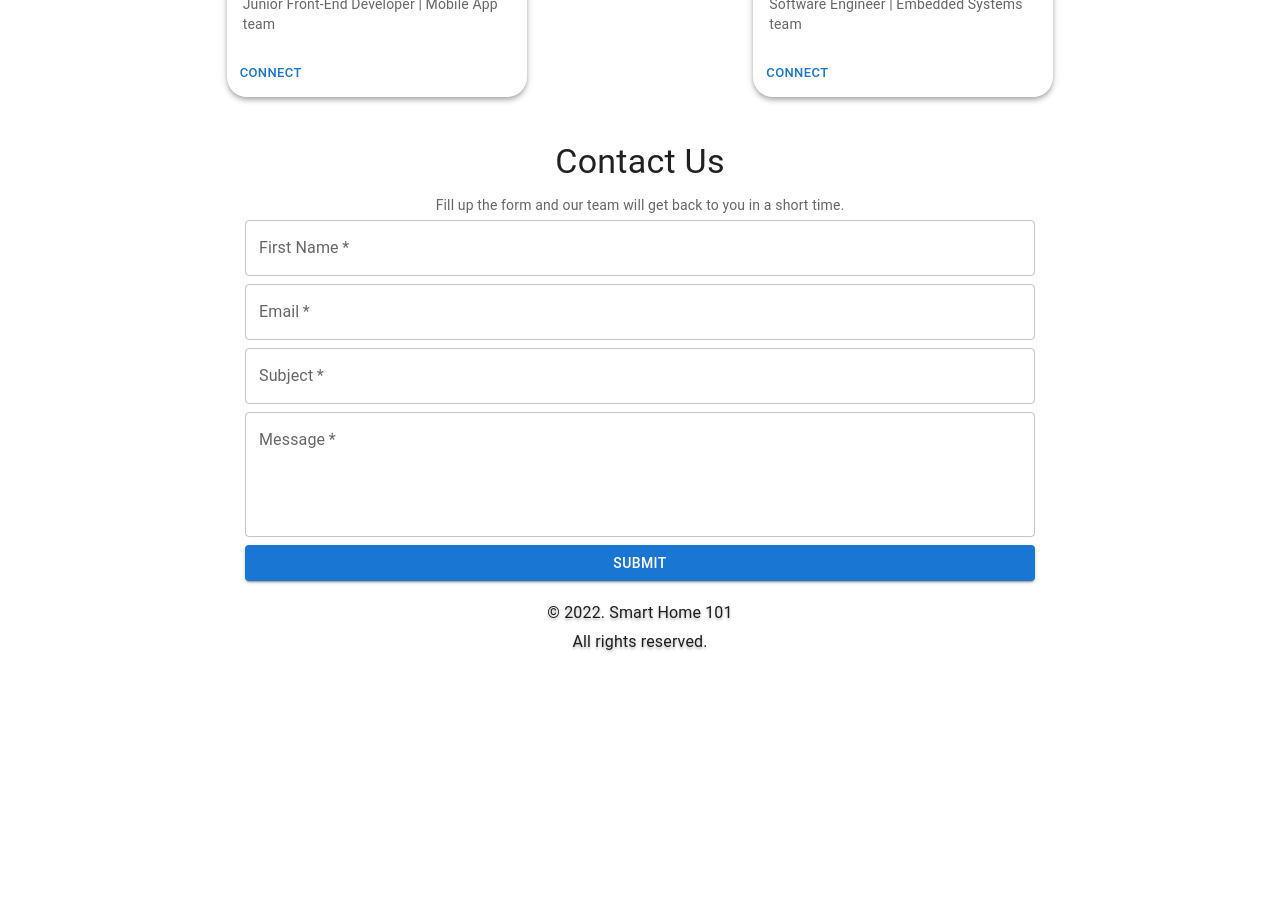
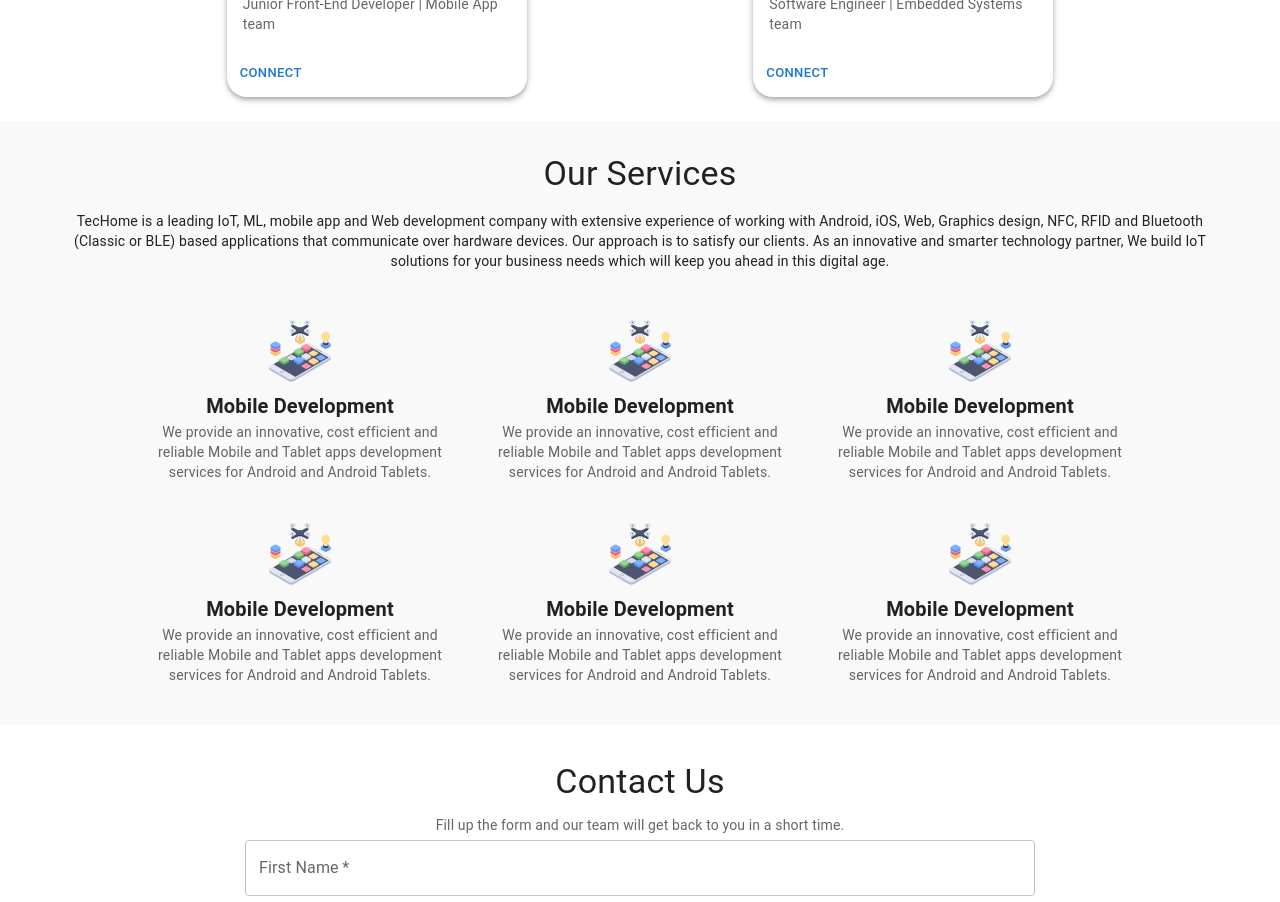
Before and after one commit to SmartHome101/smart-home-web-page, a React (Create React App) app: page /about in a window 1280 px wide. Shown: the part 2020-2922 px from the top of the page. Before the commit the page ends 2694 px from the top, so only its background shows below. Built offline with nearby package versions, Linux system fonts and the light colour scheme.

Commit message:
[WIP] add our services component

```diff
--- a/src/App.js
+++ b/src/App.js
@@ -214,7 +214,7 @@ const techHomeTeamData = [
   {
     id: 7,
     name: "Mahmoud Bebars",
-    about: "Software Engineer | AI Enthusiast\n Machine Learning team",
+    about: "Software Engineer | Machine Learning team",
     contactInfo: "https://www.linkedin.com/in/mahmoud-abdullah-723606204/",
     avatar: bebars,
   },
--- /dev/null
+++ b/src/components/Services/Services.js
@@ -0,0 +1,74 @@
+import { Fragment } from "react"
+import { Box, Container, Typography } from "@mui/material"
+import mobileDevelopment from '../../assests/app-development.png'
+
+const ServicesData =
+{
+    title: 'Our Services',
+    subtitle: 'TecHome is a leading IoT, ML, mobile app and Web development company with extensive experience of working with Android, iOS, Web, Graphics design, NFC, RFID and Bluetooth (Classic or BLE) based applications that communicate over hardware devices. Our approach is to satisfy our clients. As an innovative and smarter technology partner, We build IoT solutions for your business needs which will keep you ahead in this digital age.',
+    service: [
+        {
+            id: 1,
+            name: 'Mobile Development',
+            details: 'We provide an innovative, cost efficient and reliable Mobile and Tablet apps development services for Android and Android Tablets.',
+            image: mobileDevelopment,
+        },
+        {
+            id: 2,
+            name: 'Mobile Development',
+            details: 'We provide an innovative, cost efficient and reliable Mobile and Tablet apps development services for Android and Android Tablets.',
+            image: mobileDevelopment,
+        },
+        {
+            id: 3,
+            name: 'Mobile Development',
+            details: 'We provide an innovative, cost efficient and reliable Mobile and Tablet apps development services for Android and Android Tablets.',
+            image: mobileDevelopment,
+        },
+        {
+            id: 4,
+            name: 'Mobile Development',
+            details: 'We provide an innovative, cost efficient and reliable Mobile and Tablet apps development services for Android and Android Tablets.',
+            image: mobileDevelopment,
+        },
+        {
+            id: 5,
+            name: 'Mobile Development',
+            details: 'We provide an innovative, cost efficient and reliable Mobile and Tablet apps development services for Android and Android Tablets.',
+            image: mobileDevelopment,
+        },
+        {
+            id: 6,
+            name: 'Mobile Development',
+            details: 'We provide an innovative, cost efficient and reliable Mobile and Tablet apps development services for Android and Android Tablets.',
+            image: mobileDevelopment,
+        },
+    ]
+}
+
+
+const Services = () => {
+    return (
+        <Fragment>
+            <Box sx={{ backgroundColor: '#f9f9f9' }}>
+                <Container>
+                    <Typography variant="h4" align="center" sx={{ pt: 4, mb: 2 }}>{ServicesData.title}</Typography>
+                    <Typography variant="body2" align="center" sx={{ mb: 6 }}>{ServicesData.subtitle}</Typography>
+                    <Box sx={{ display: 'flex', flexWrap: 'wrap', mt: 2, mb: 2, justifyContent: 'center' }}>
+                        {ServicesData.service.map((service) => (
+                            <Box key={service.id} sx={{ width: 340, p: "0px 20px", mb: '40px', display: 'flex', flexDirection: 'column', justifyContent: 'center', textAlign: 'center' }}>
+                                <Box component='div' sx={{ textAlign: 'center' }}>
+                                    <img src={service.image} alt="smartphone icons" width="64" height="64" />
+                                </Box>
+                                <Typography variant="h6" fontWeight='bold'>{service.name}</Typography>
+                                <Typography variant="body2" color='text.secondary'>{service.details}</Typography>
+                            </Box>
+                        ))}
+                    </Box>
+                </Container>
+            </Box>
+        </Fragment>
+    )
+}
+
+export default Services
--- a/src/pages/AboutUs/AboutUs.js
+++ b/src/pages/AboutUs/AboutUs.js
@@ -5,6 +5,7 @@ import { Box, Typography } from '@mui/material';
 import AboutUsContent from "../../components/AboutUsContent/AboutUsContent";
 import Member from '../../components/Member/Member'
 import ContactUs from "../../components/ContactUs/ContactUs";
+import Services from "../../components/Services/Services";
 
 
 const AboutUs = ({ techHomeTeamData }) => {
@@ -31,6 +32,7 @@ const AboutUs = ({ techHomeTeamData }) => {
                     ))}
                 </Box>
             </Box>
+            <Services/>
             <ContactUs/>
         </Fragment>
     )
```
Also changed, not shown: src/assests/app-development.png (added).
